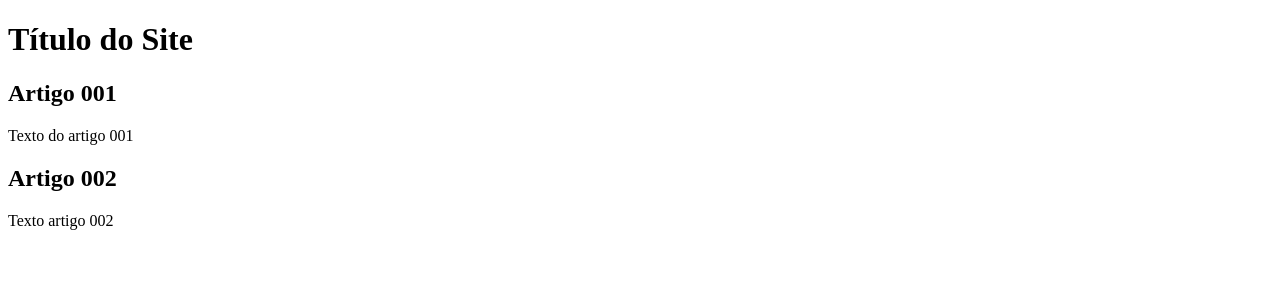
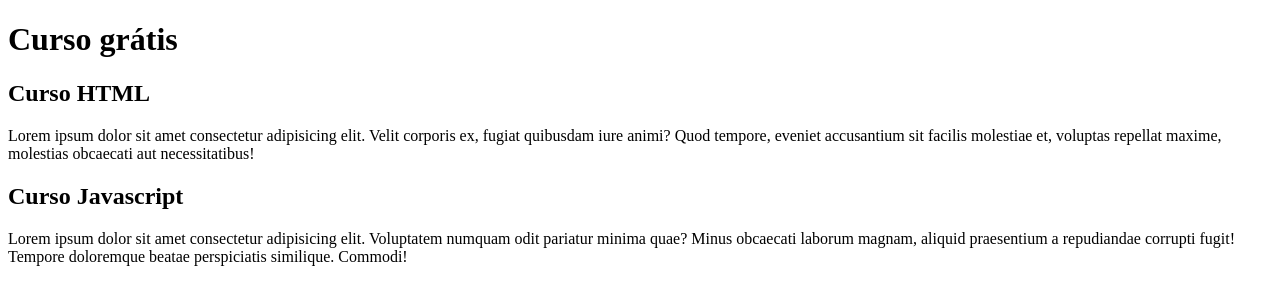
Before and after one commit to JujuKobaiashi/projeto-site, a plain HTML site: page index.html in a window 1280 px wide. Drawn offline with Linux system fonts and the light colour scheme.

Commit message:
comecei a escrever o conteudo

```diff
--- a/index.html
+++ b/index.html
@@ -8,15 +8,15 @@
 <body>
     <mains>
         <header>
-            <h1>Título do Site</h1>
+            <h1>Curso grátis</h1>
         </header>
         <article>
-            <h2>Artigo 001</h2>
-            <p>Texto do artigo 001</p>
+            <h2>Curso HTML</h2>
+            <p>Lorem ipsum dolor sit amet consectetur adipisicing elit. Velit corporis ex, fugiat quibusdam iure animi? Quod tempore, eveniet accusantium sit facilis molestiae et, voluptas repellat maxime, molestias obcaecati aut necessitatibus!</p>
         </article>
         <article>
-            <h2>Artigo 002</h2>
-            <p>Texto artigo 002</p>
+            <h2>Curso Javascript</h2>
+            <p>Lorem ipsum dolor sit amet consectetur adipisicing elit. Voluptatem numquam odit pariatur minima quae? Minus obcaecati laborum magnam, aliquid praesentium a repudiandae corrupti fugit! Tempore doloremque beatae perspiciatis similique. Commodi!</p>
         </article>
     </mains>
 </body>
```
